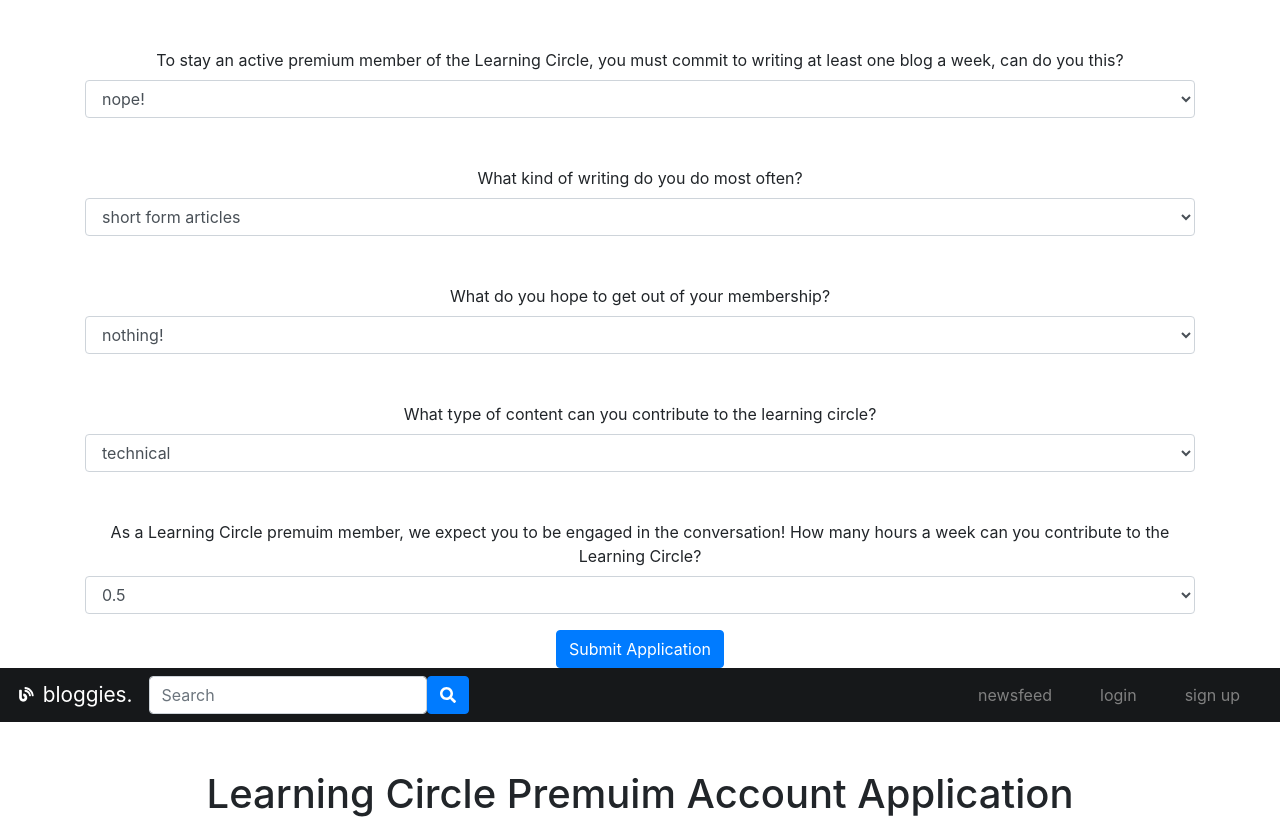
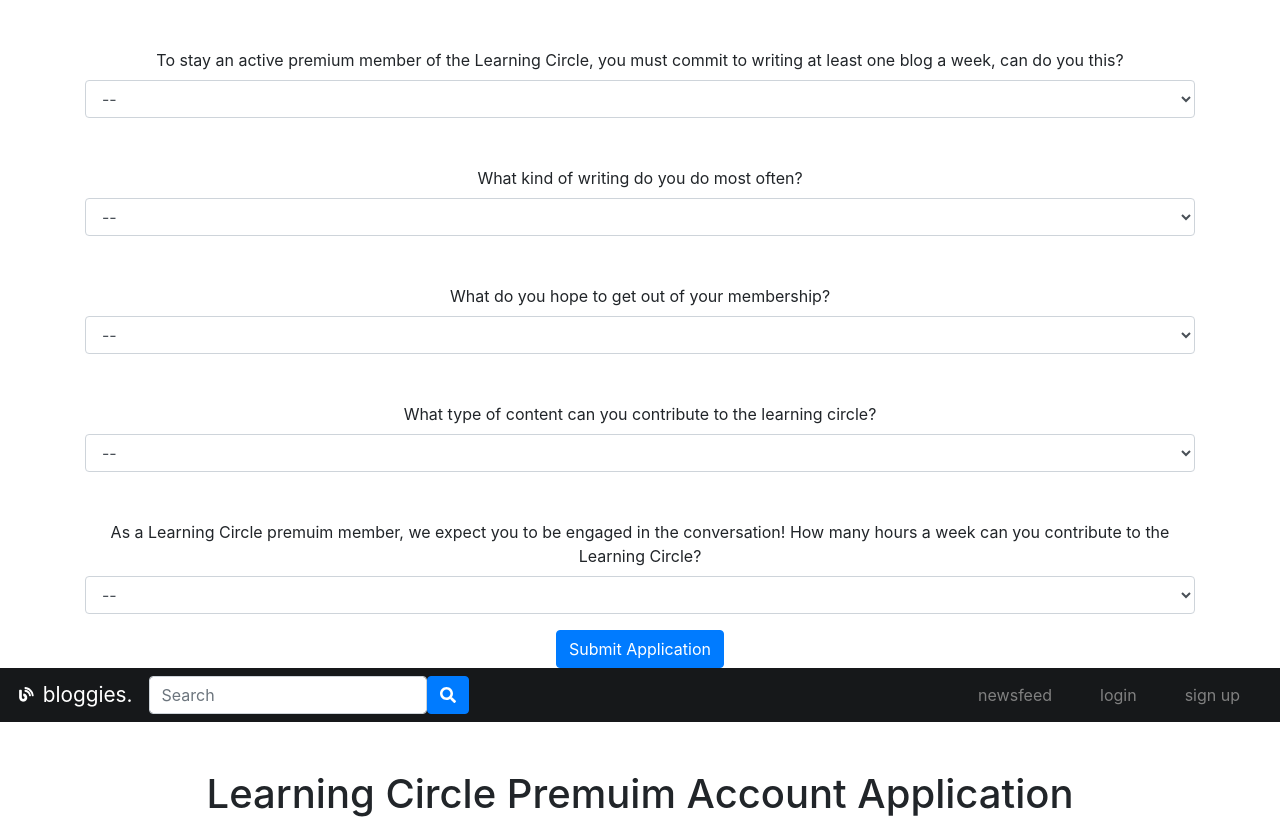
Before and after one commit to dogpineapple/onramp-fullstack-CRUD-project, a React (Create React App) app in the folder bloggies_frontend/: page /register/membership-form in a window 1280 px wide. Shown: the top 819 px of the page. Built offline with nearby package versions, Linux system fonts and the light colour scheme.

Commit message:
made changes to question format

```diff
--- a/bloggies_frontend/src/UserQuestions/questions.json
+++ b/bloggies_frontend/src/UserQuestions/questions.json
@@ -2,15 +2,16 @@
   "primary_questions": [
     {
       "question": "To stay an active premium member of the Learning Circle, you must commit to writing at least one blog a week, can do you this?",
-      "answers": ["nope!","yes!"]
+      "answers": [ "--","nope!","yes!"]
     },
     {
       "question": "What kind of writing do you do most often?",
-      "answers": ["short form articles", "screenwriting", "prose", "novels", "long form articles"]
+      "answers": ["--", "short form articles", "screenwriting", "prose", "novels", "long form articles"]
     },
     {
       "question": "What do you hope to get out of your membership?",
       "answers": [
+        "--",
         "nothing!",
         "to be honest, not sure!",
         "make new friends",
@@ -21,6 +22,7 @@
     {
       "question": "What type of content can you contribute to the learning circle?",
       "answers": [
+        "--",
         "technical",
         "cooking",
         "i have no idea",
@@ -33,7 +35,7 @@
     },
     {
       "question": "As a Learning Circle premuim member, we expect you to be engaged in the conversation! How many hours a week can you contribute to the Learning Circle?",
-      "answers": [ 0.5, 1, 2, 3, 4, "5+"]
+      "answers": [ "--", 0.5, 1, 2, 3, 4, "5+"]
     }
   ],
   "alternate_questions": [
```
Also changed, not shown: bloggies_frontend/src/UserQuestions/index.tsx (+5 -4 lines).
